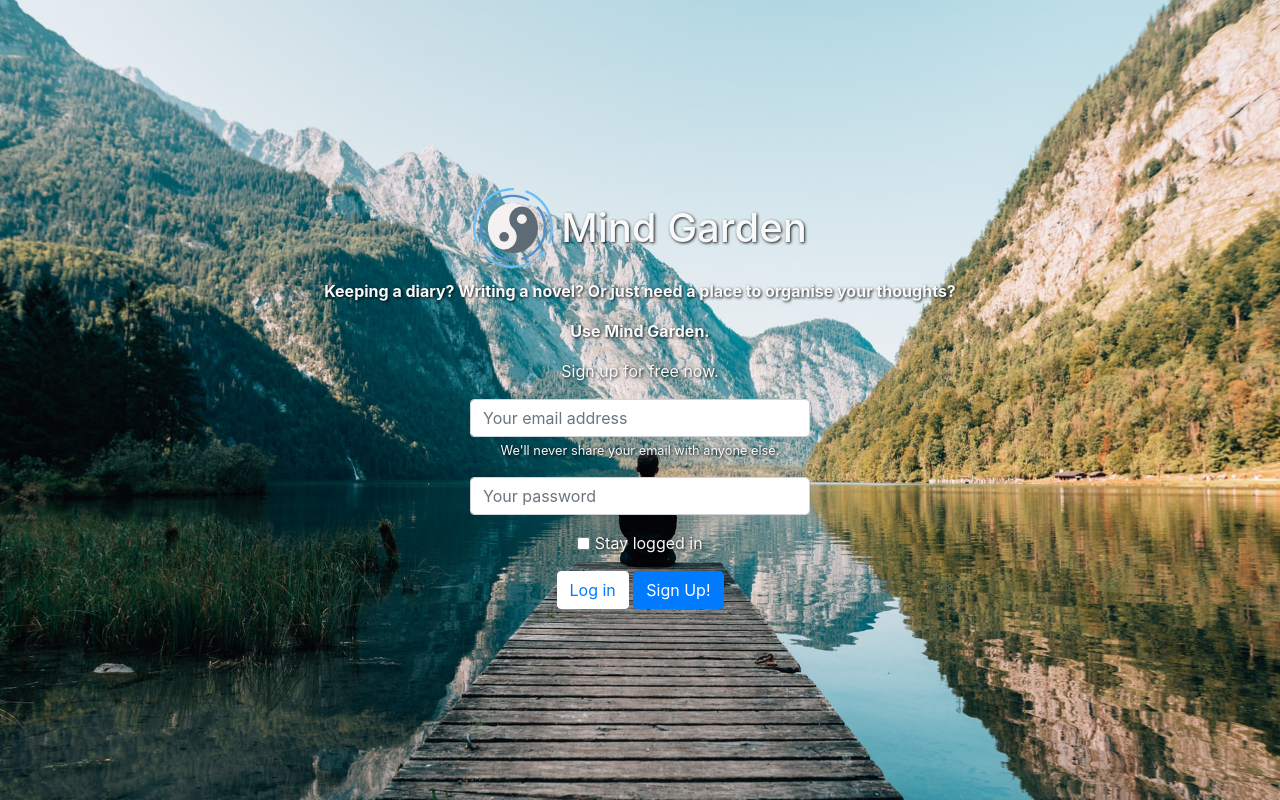
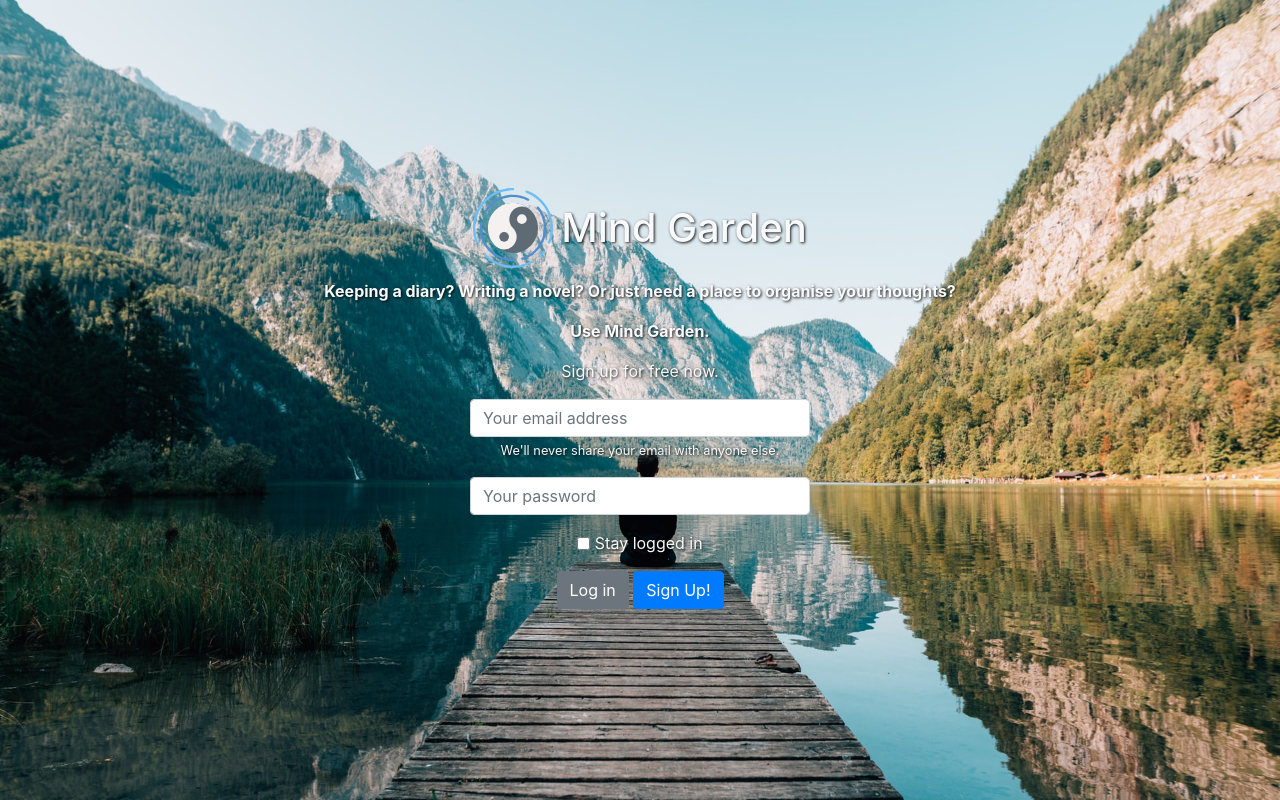
Before and after one commit to AngusMacrae/mind-garden, a PHP site: page /login.php in a window 1280 px wide. Run offline with PHP 8.4, Linux system fonts and the light colour scheme; data that the repository does not hold is empty.

Commit message:
Clean up login page markup and styling

```diff
--- a/css/login-styles.css
+++ b/css/login-styles.css
@@ -10,22 +10,8 @@ body {
   text-shadow: none;
 }
 
-.page-row {
+main {
   min-height: 100vh;
-}
-
-#emailHelp {
-  color: inherit !important;
-}
-
-.btn-outline-primary {
-  background-color: white;
-  border-color: white;
-}
-
-input[type='checkbox'] {
-  position: relative;
-  top: 1px;
 }
 
 .yin-yang-logo {
@@ -33,3 +19,12 @@ input[type='checkbox'] {
   position: relative;
   bottom: 3px;
 }
+
+.form-text {
+  color: inherit !important;
+}
+
+input[type='checkbox'] {
+  position: relative;
+  top: 1px;
+}
--- a/login.php
+++ b/login.php
@@ -101,36 +101,35 @@ function createAlert($type, $message) {
 <body class="text-light">
 
     <div class="container">
-        <div class="row page-row align-items-center">
-            <main class="col text-center">
+        <main class="row align-items-center">
+            <div class="col text-center">
                 <h1><img src="images/yin-yang.svg" class="yin-yang-logo mr-2">Mind Garden</h1>
                 <p><strong>Keeping a diary? Writing a novel? Or just need a place to organise your thoughts?</strong></p>
                 <p><strong>Use Mind Garden.</strong></p>
                 <p>Sign up for free now.</p>
-                <div class="form-container col-12 col-md-6 col-lg-4 mx-auto" id="sign-up-form">
+                <div class="form-container col-12 col-md-6 col-lg-4 mx-auto">
                     <form method="post">
                         <div class="form-group">
-                            <input type="email" class="form-control" id="signup-email" name="email"
-                                aria-describedby="emailHelp" placeholder="Your email address" required
+                            <input type="email" class="form-control" name="email" placeholder="Your email address" required
                                 value="<?php echo $email; ?>">
-                            <small id="emailHelp" class="form-text text-muted">We'll never share your email with anyone else.</small>
+                            <small class="form-text text-muted">We'll never share your email with anyone else.</small>
                         </div>
                         <div class="form-group">
-                            <input type="password" class="form-control" id="signup-password" name="password"
+                            <input type="password" class="form-control" name="password"
                                 placeholder="Your password" required value="<?php echo $password; ?>">
                         </div>
                         <div class="form-group form-check">
-                            <input type="checkbox" class="form-check-input" id="signup-remain" name="remain"
+                            <input type="checkbox" class="form-check-input" id="remain" name="remain"
                                 <?php echo ($remain) ? "checked" : ""; ?>>
-                            <label class="form-check-label" for="signup-remain">Stay logged in</label>
+                            <label class="form-check-label" for="remain">Stay logged in</label>
                         </div>
-                        <button type="submit" class="btn btn-outline-primary" name="action" value="login">Log in</button>
+                        <button type="submit" class="btn btn-secondary" name="action" value="login">Log in</button>
                         <button type="submit" class="btn btn-primary" name="action" value="signup">Sign Up!</button>
                     </form>
                 </div>
                 <?php echo $alertString; ?>
-            </main>
-        </div>
+            </div>
+        </main>
     </div>
 
     <script src="https://code.jquery.com/jquery-3.3.1.slim.min.js"
--- a/scss/login-styles.scss
+++ b/scss/login-styles.scss
@@ -1,21 +1,7 @@
 @import 'shared';
 
-.page-row {
+main {
   min-height: 100vh;
-}
-
-#emailHelp {
-  color: inherit !important;
-}
-
-.btn-outline-primary {
-  background-color: white;
-  border-color: white;
-}
-
-input[type='checkbox'] {
-  position: relative;
-  top: 1px;
 }
 
 .yin-yang-logo {
@@ -23,3 +9,12 @@ input[type='checkbox'] {
   position: relative;
   bottom: 3px;
 }
+
+.form-text {
+  color: inherit !important;
+}
+
+input[type='checkbox'] {
+  position: relative;
+  top: 1px;
+}
```
